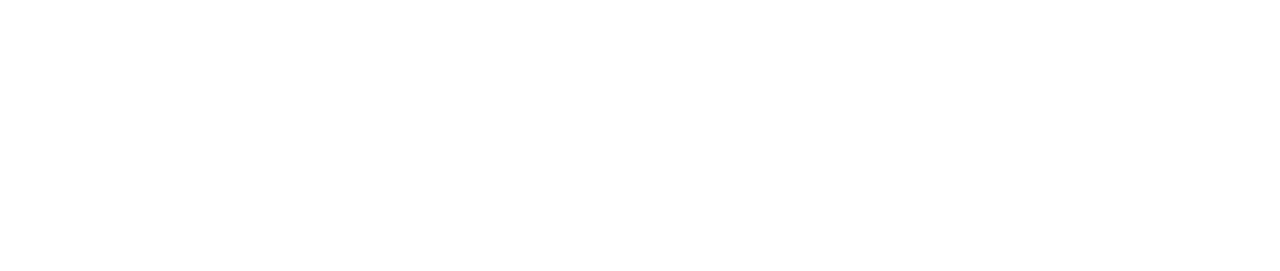
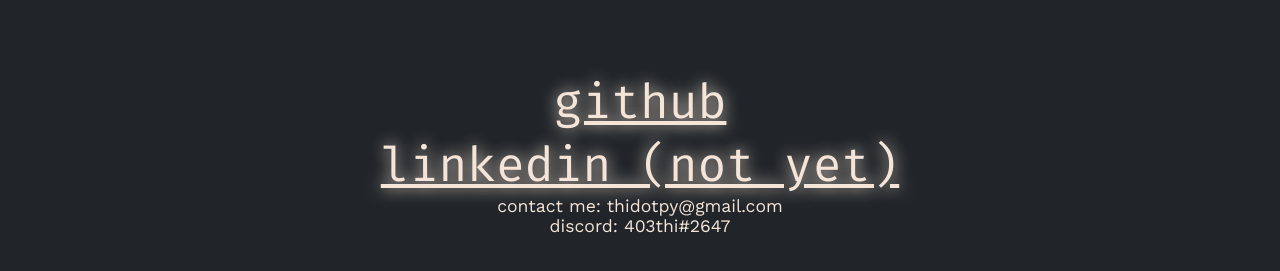
Before and after one commit to 403thi/portfolio, a React (Vite) app: page / in a window 1280 px wide. Shown: the part 3407-3678 px from the top of the page. Before the commit the page ends 3160 px from the top, so only its background shows below. Built offline with nearby package versions, Linux system fonts and the light colour scheme; a web font is replaced by a local one.

Commit message:
feat: add footer component

```diff
--- a/src/App.tsx
+++ b/src/App.tsx
@@ -8,6 +8,7 @@
 import ProjectSection from "./components/ProjectSection";
 import Tech from "./components/Tech";
 import { useRef } from "react";
+import Footer from "./components/Footer";
 
 function App() {
 
@@ -103,6 +104,7 @@
         <Tech>OPEN SOURCE</Tech>
       </ProjectSection>
 
+      <Footer />
     </Container>
     </>
   )
--- /dev/null
+++ b/src/components/Footer/index.tsx
@@ -0,0 +1,36 @@
+import InfoSection from "../InfoSection";
+import FlexContainer from "../FlexContainer";
+import Text from "../Text";
+import Title from "../Title";
+import {
+    Link
+} from "./style";
+
+function Footer() {
+    return (
+        <>
+        <InfoSection reverse>
+            <FlexContainer width="100%" direction="column" mobileWidth="100%" >
+                <Title size="extra-small" monospace>
+                    <Link href="https://github.com/403thi" target="_blank">
+                        github
+                    </Link>
+                </Title>
+                <Title size="extra-small" monospace>
+                    <Link href="https://github.com/403thi" target="_blank">
+                        linkedin  (not yet)
+                    </Link>
+                </Title>
+                <Text>
+                    contact me: thidotpy@gmail.com
+                </Text>
+                <Text>
+                    discord: 403thi#2647
+                </Text>
+            </FlexContainer>
+        </InfoSection>
+        </>
+    )
+}
+
+export default Footer
--- /dev/null
+++ b/src/components/Footer/style.tsx
@@ -0,0 +1,5 @@
+import styled from "@emotion/styled";
+
+export const Link = styled.a({
+    color: 'inherit'
+})
```
